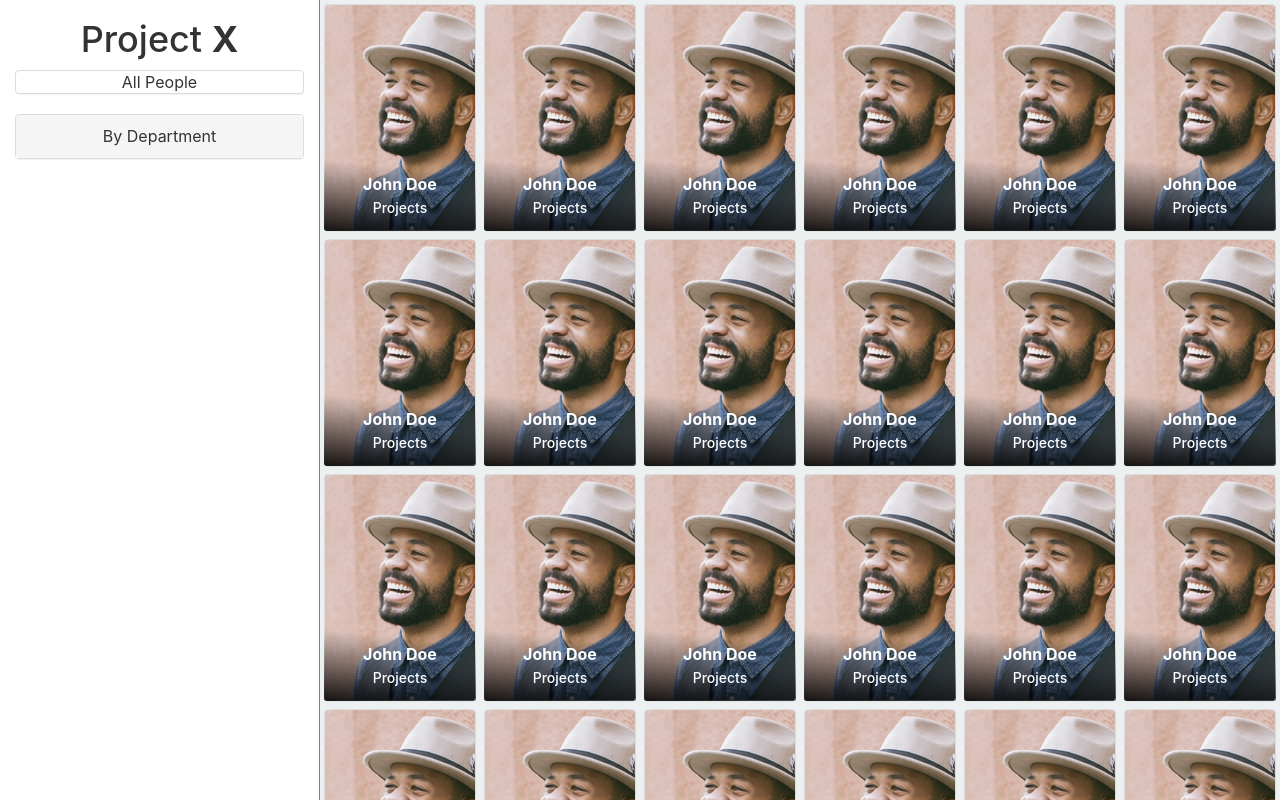
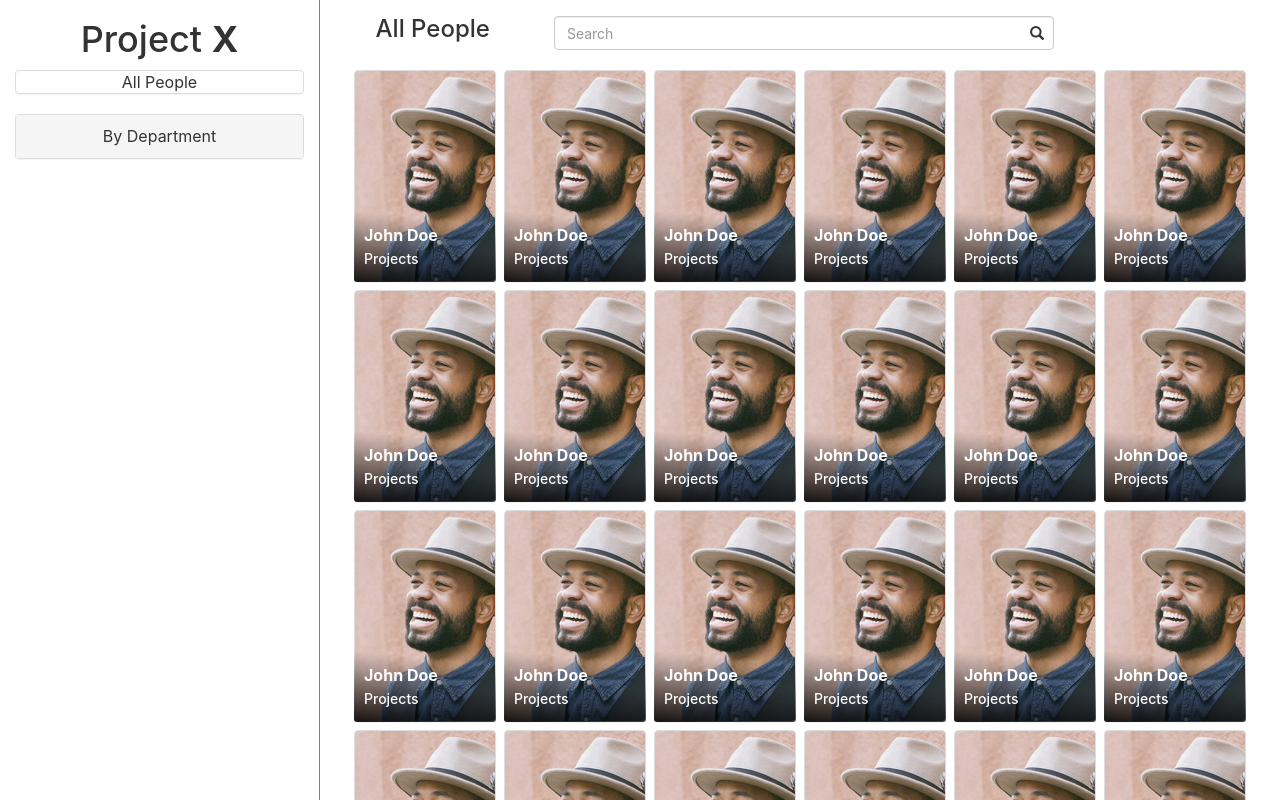
Before and after one commit to zainhuda/tags-founders-project, a React (Create React App) app in the folder client/: page / in a window 1280 px wide. Shown: the top 800 px of the page. Built offline with nearby package versions, Linux system fonts and the light colour scheme.

Commit message:
add header to directory w searchbar

```diff
--- a/client/src/App.css
+++ b/client/src/App.css
@@ -39,14 +39,15 @@ html {
 }
 
 .sidebar {
-  border-right: 1px grey solid;
-  height: 100%;
+    border-right: 1px grey solid;
+    height: 100%;
 }
 
 .listingContent {
-  background-color: #ecf0f1;
-  overflow-y: scroll;
-  /*max-height: 100%;*/
+    background-color: #FFFFFF;
+    overflow-y: scroll;
+    /*max-height: 100%;*/
+    padding: 0 30px 30px 30px;
 }
 
 
@@ -97,6 +98,7 @@ html {
 
 
 .profileSummaryDescription {
+    text-align: left;
     padding: 15px 10px 8px;
     bottom: 4px;
     left: 4px;
@@ -107,3 +109,9 @@ html {
     /*opacity: 0;*/
     transition: opacity 0.15s ease-in-out;
 }
+
+.searchBar {
+    float: left;
+    padding-left: 5vw
+
+}
--- a/client/src/components/employeeDirectory.jsx
+++ b/client/src/components/employeeDirectory.jsx
@@ -1,17 +1,22 @@
-import React, {Component} from 'react';
-import {Col, Button, Row} from "react-bootstrap";
+import React, { Component } from "react";
+import { Col, Row} from "react-bootstrap";
 import ProfileSummary from "./profileSummary";
+import Header from "./header";
 
 class EmployeeDirectory extends Component {
   render() {
     const items = [...Array(100)].map((val, i) =>
-      <Col lg={2} style={{padding: "4px"}}>
+      <Col lg={2} style={{ padding: "4px" }}>
         <ProfileSummary name={"John Doe"} position={"Projects"}/>
       </Col>);
 
     return (
-      <Col lg={9} className="listingContent">
+      <Col lg={9}>
+        <div className="listingContent">
+
+        <Header/>
         <Row> {items} </Row>
+        </div>
       </Col>
     );
   }
--- a/client/src/components/header.jsx
+++ b/client/src/components/header.jsx
@@ -1,11 +1,25 @@
 import React, { Component } from "react";
+import { Button, ControlLabel, Form, FormControl, FormGroup, Glyphicon, Row } from "react-bootstrap";
 
 class Header extends Component {
+  constructor(props) {
+    super(props);
+    this.state = { searchValue: "" };
+  }
+
   render() {
     return (
-      <div className="contentHeader">
-        <h1 className="headerTitle"> The Ultimate Western Housing Finder </h1>
-      </div>
+      <Row style={{marginTop: "2vh", marginBottom: "2vh"}}>
+<Form inline>
+  <h3 style={{display: "inline", float: "left", paddingLeft: "2vw", margin: 0}}> All People </h3>
+  <FormGroup controlId="formInlineName" className={"searchBar"}>
+    <FormControl type="text" placeholder="Search" style={{width: "500px"}}/>
+    <FormControl.Feedback>
+      <Glyphicon glyph="search" />
+    </FormControl.Feedback>
+  </FormGroup>
+</Form>
+      </Row>
     );
   }
 }
```
